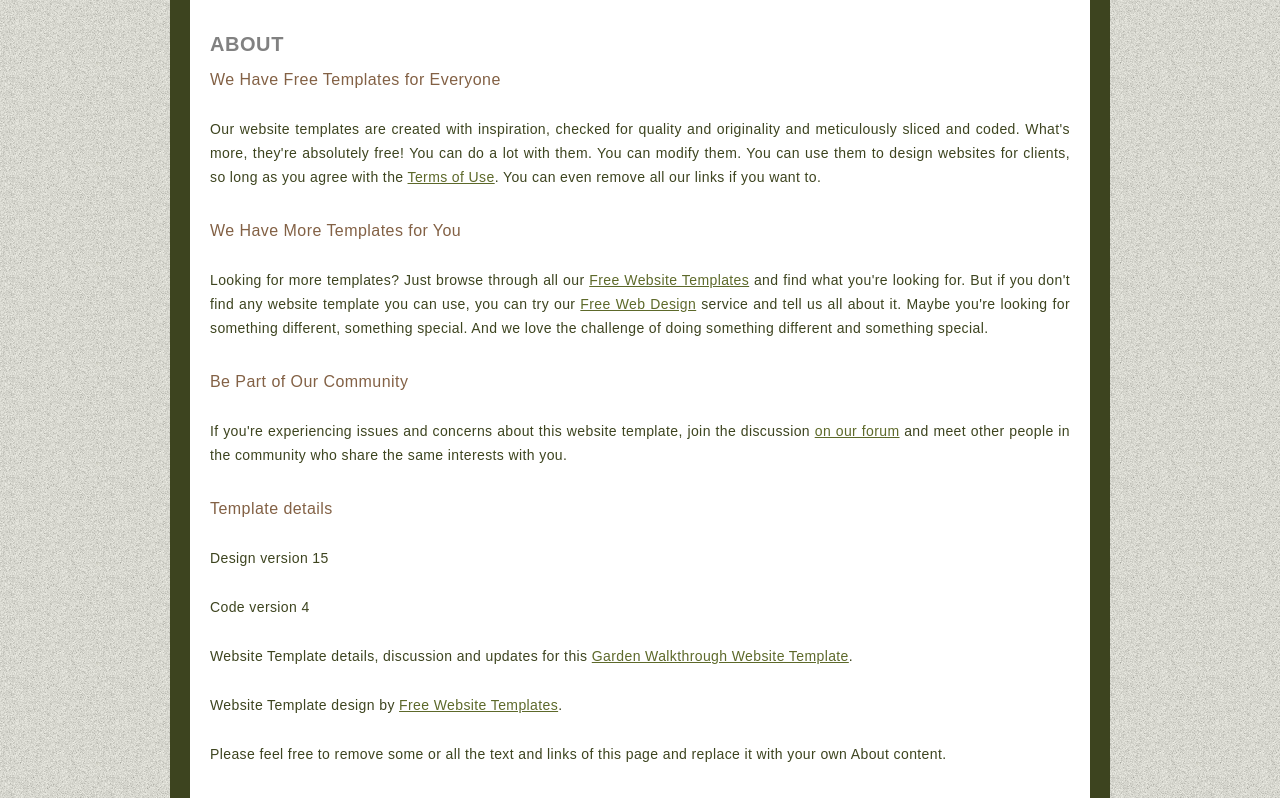
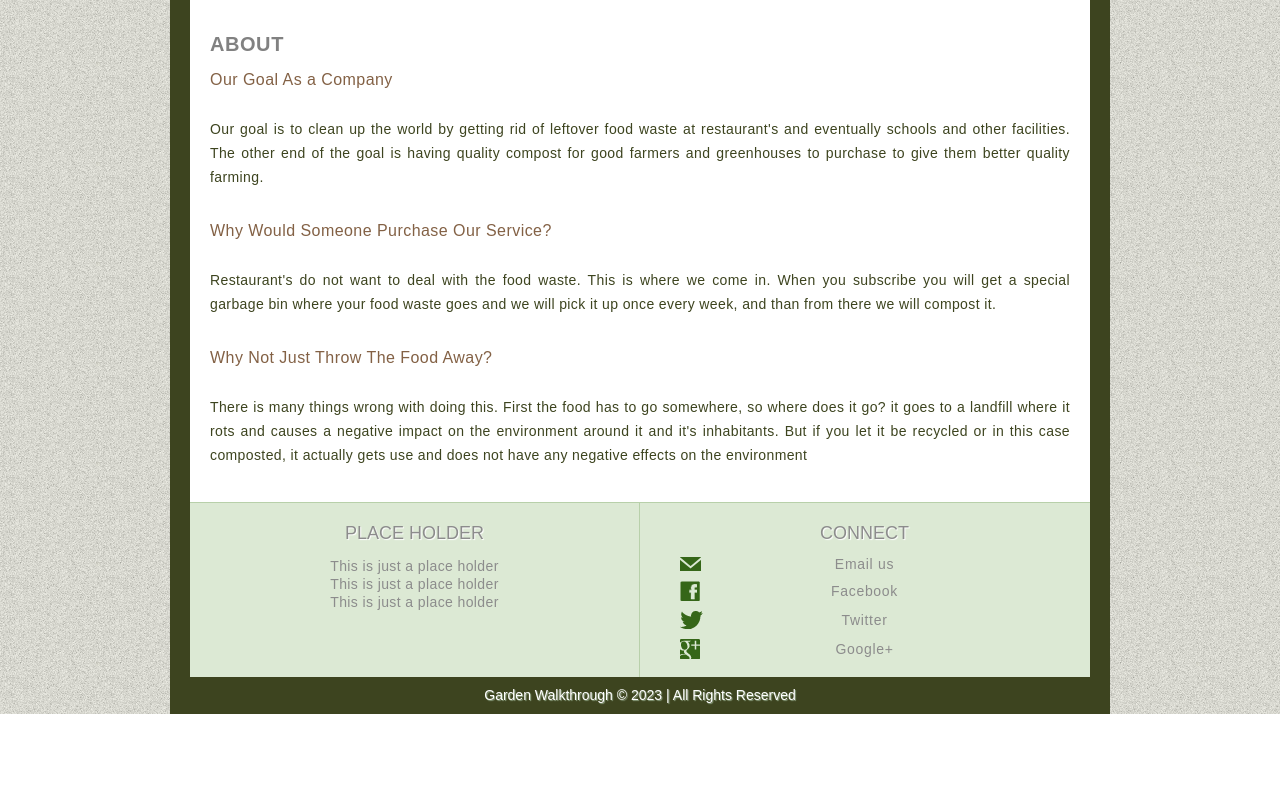
Before and after one commit to Stinkin-good-compostin/Stinkin-good-compostin, a plain HTML site: page about.html in a window 1280 px wide. Shown: the part 154-952 px from the top of the page. After the commit the page ends 868 px from the top, so only its background shows below. Drawn offline with Linux system fonts and the light colour scheme.

Commit message:
Finished the about page just needs review.

```diff
--- a/about.html
+++ b/about.html
@@ -33,35 +33,18 @@
 		<div id="body">
 			<div id="content">
 				<h1>About</h1>
-				<h3 class="first">We Have Free Templates for Everyone</h3>
+				<h3 class="first">Our Goal As a Company</h3>
 				<p>
-					Our website templates are created with inspiration, checked for quality and originality and meticulously sliced and coded. What's more, they're absolutely free! You can do a lot with them. You can modify them. You can use them to design websites for clients, so long as you agree with the <a href="http://www.freewebsitetemplates.com/about/terms/">Terms of Use</a>. You can even remove all our links if you want to.
+					Our goal is to clean up the world by getting rid of leftover food waste at restaurant's and eventually schools and other facilities. The other end of the goal is having quality compost for good farmers and greenhouses to purchase to give them better quality farming.
 				</p>
-				<h3>We Have More Templates for You</h3>
+				<h3>Why Would Someone Purchase Our Service?</h3>
 				<p>
-					Looking for more templates? Just browse through all our <a href="http://www.freewebsitetemplates.com/">Free Website Templates</a> and find what you're looking for. But if you don't find any website template you can use, you can try our <a href="http://www.freewebsitetemplates.com/freewebdesign/">Free Web Design</a> service and tell us all about it. Maybe you're looking for something different, something special. And we love the challenge of doing something different and something special.
+					Restaurant's do not want to deal with the food waste. This is where we come in. When you subscribe you will get a special garbage bin where your food waste goes and we will pick it up once every week, and than from there we will compost it.
 				</p>
-				<h3>Be Part of Our Community</h3>
+				<h3>Why Not Just Throw The Food Away?</h3>
 				<p>
-					If you're experiencing issues and concerns about this website template, join the discussion <a href="http://www.freewebsitetemplates.com/forums/">on our forum</a> and meet other people in the community who share the same interests with you.
+					There is many things wrong with doing this. First the food has to go somewhere, so where does it go? it goes to a landfill where it rots and causes a negative impact on the environment around it and it's inhabitants. But if you let it be recycled or in this case composted, it actually gets use and does not have any negative effects on the environment
 				</p>
-				<h3>Template details</h3>
-				<p>
-					Design version 15
-				</p>
-				<p>
-					Code version 4
-				</p>
-				<p>
-					Website Template details, discussion and updates for this <a href="http://www.freewebsitetemplates.com/discuss/gardenwalkthrough/">Garden Walkthrough Website Template</a>.
-				</p>
-				<p>
-					Website Template design by <a href="http://www.freewebsitetemplates.com/">Free Website Templates</a>.
-				</p>
-				<p>
-					Please feel free to remove some or all the text and links of this page and replace it with your own About content.
-				</p>
-			</div>
 		</div>
 		<div id="footer">
 			<div>
```
